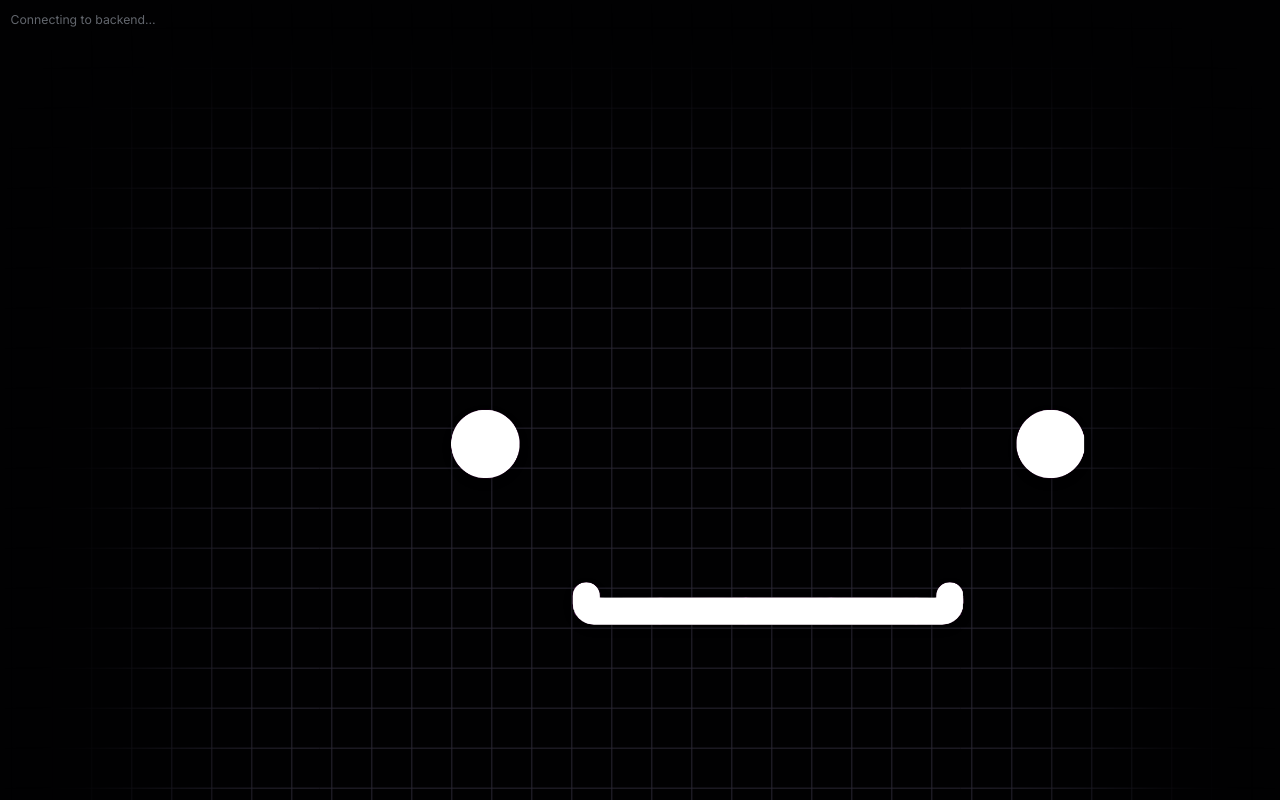
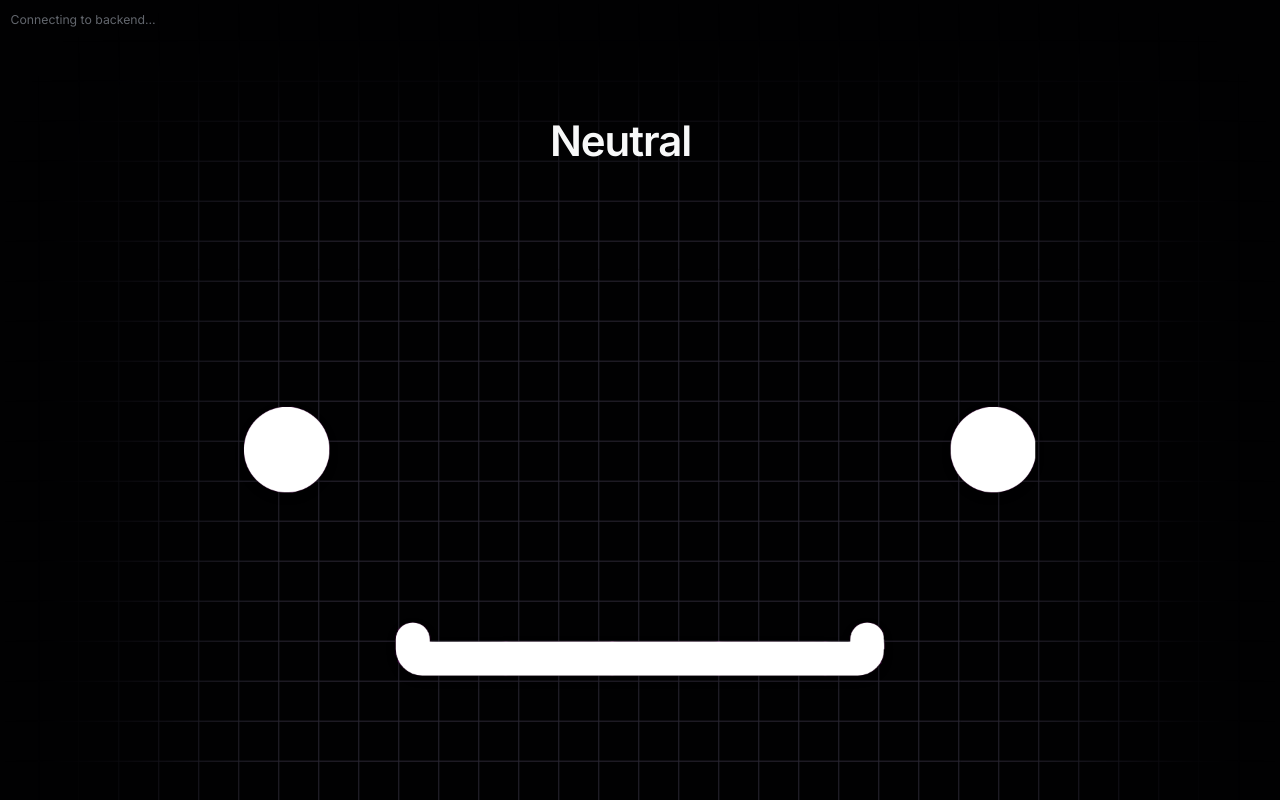
Before and after one commit to augustusvennam/BrainWaves-Project, a React (Vite) app: page /face in a window 1280 px wide. Shown: the top 800 px of the page. Built offline with nearby package versions, Linux system fonts and the light colour scheme; no server answers.

Commit message:
Changed the face in the html

```diff
--- a/src/components/temi-face/RobotFace.tsx
+++ b/src/components/temi-face/RobotFace.tsx
@@ -98,11 +98,12 @@ export function RobotFace() {
           </div>
         )}
       </div>
-      <div className="absolute top-0 left-[20%] text-sm text-(--text-tertiary) text-center">
+     <div>
+        <div className="absolute top-[-30%] left-[0%] text-sm text-(--text-tertiary) text-center">
           <img
             src={spec.face}
             alt={spec.emotion}
-          className="h-300 w-300 object-contain drop-shadow-lg"
+            className="h-500 w-500 object-contain drop-shadow-lg"
             onError={(e) => {
               // Fall back to an emoji if the face file isn't present yet.
               const target = e.currentTarget;
@@ -118,16 +119,18 @@ export function RobotFace() {
               target.parentElement?.insertBefore(next, target);
             }}
           />
-        {/*
+        </div>
+
+        <div className="absolute top-[10%] right-[46%] flex flex-col gap-7">
           <h1 className="text-5xl font-semibold tracking-tight text-(--text-ink) mt-3">
             {spec.emotion}
           </h1>
           {power !== null && (
-          <p className="text-lg text-(--text-subtle)">
+            <p className="text-lg text-(--text-subtle) text-center">
               Intensity {power.toFixed(2)}
             </p>
           )}
-        */}
+        </div>
       </div>
     </div>
   );
```
Lines whose indentation alone changed are shown as unchanged.
